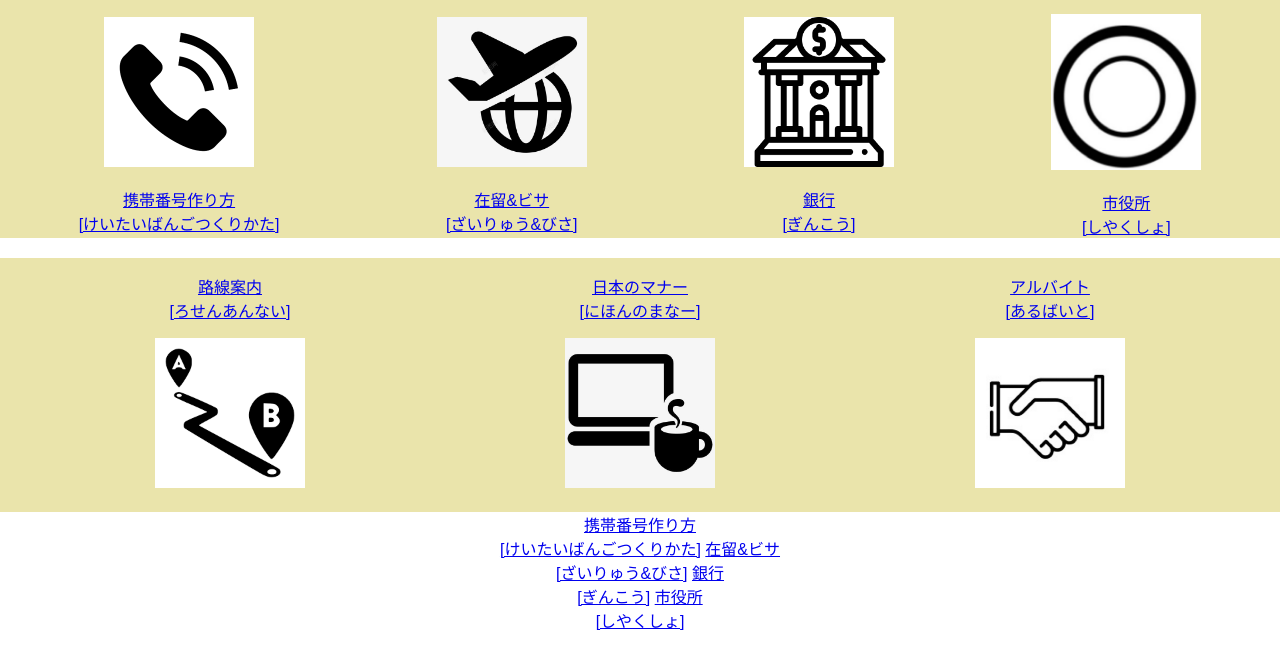
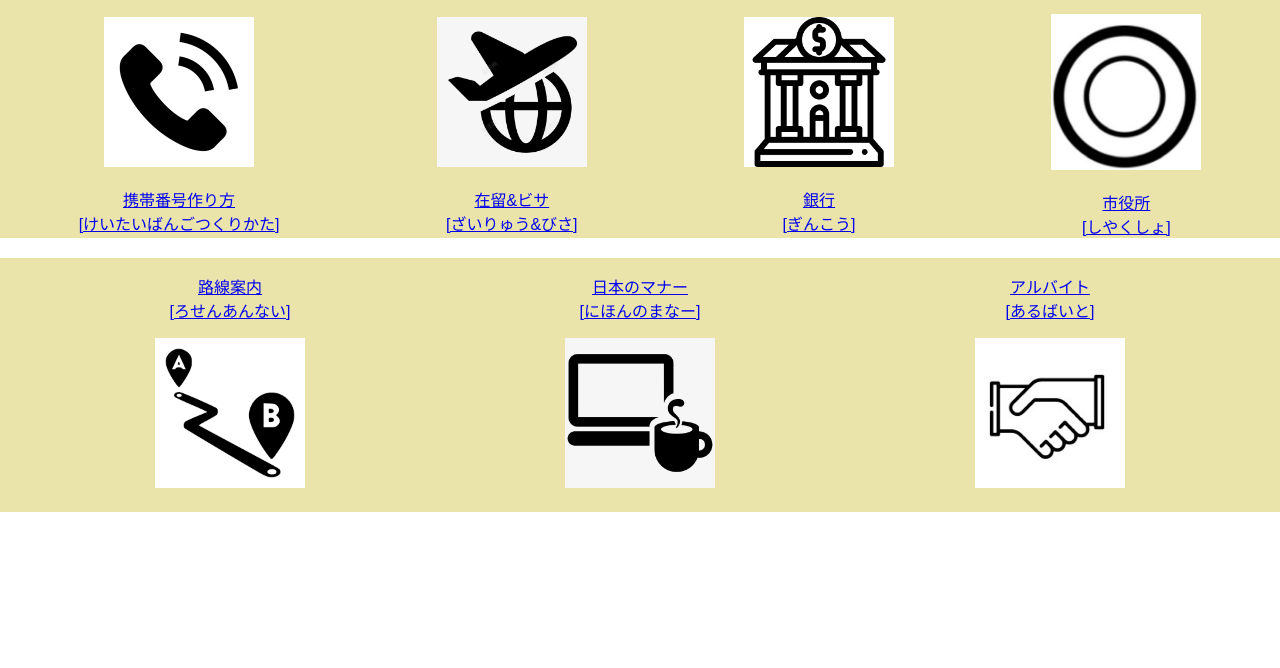
Before and after one commit to Cszy999/International-Student-Support, a plain HTML site: page index.html in a window 1280 px wide. Shown: the part 384-1052 px from the top of the page. After the commit the page ends 946 px from the top, so only its background shows below. Drawn offline with Linux system fonts and the light colour scheme.

Commit message:
Update index.html

```diff
--- a/index.html
+++ b/index.html
@@ -48,12 +48,5 @@
     </div>
   </div>
 
-<div class="page-links">
-  <a href="携帯番号作り方.html">携帯番号作り方<br>[けいたいばんごつくりかた]</a>
-  <a href="在留&ビサ.html">在留&ビサ<br>[ざいりゅう&びさ]</a>
-  <a href="銀行.html">銀行<br>[ぎんこう]</a>
-  <a href="市役所.html">市役所<br>[しやくしょ]</a>
-</div>
-
 </body>
 </html>
```
